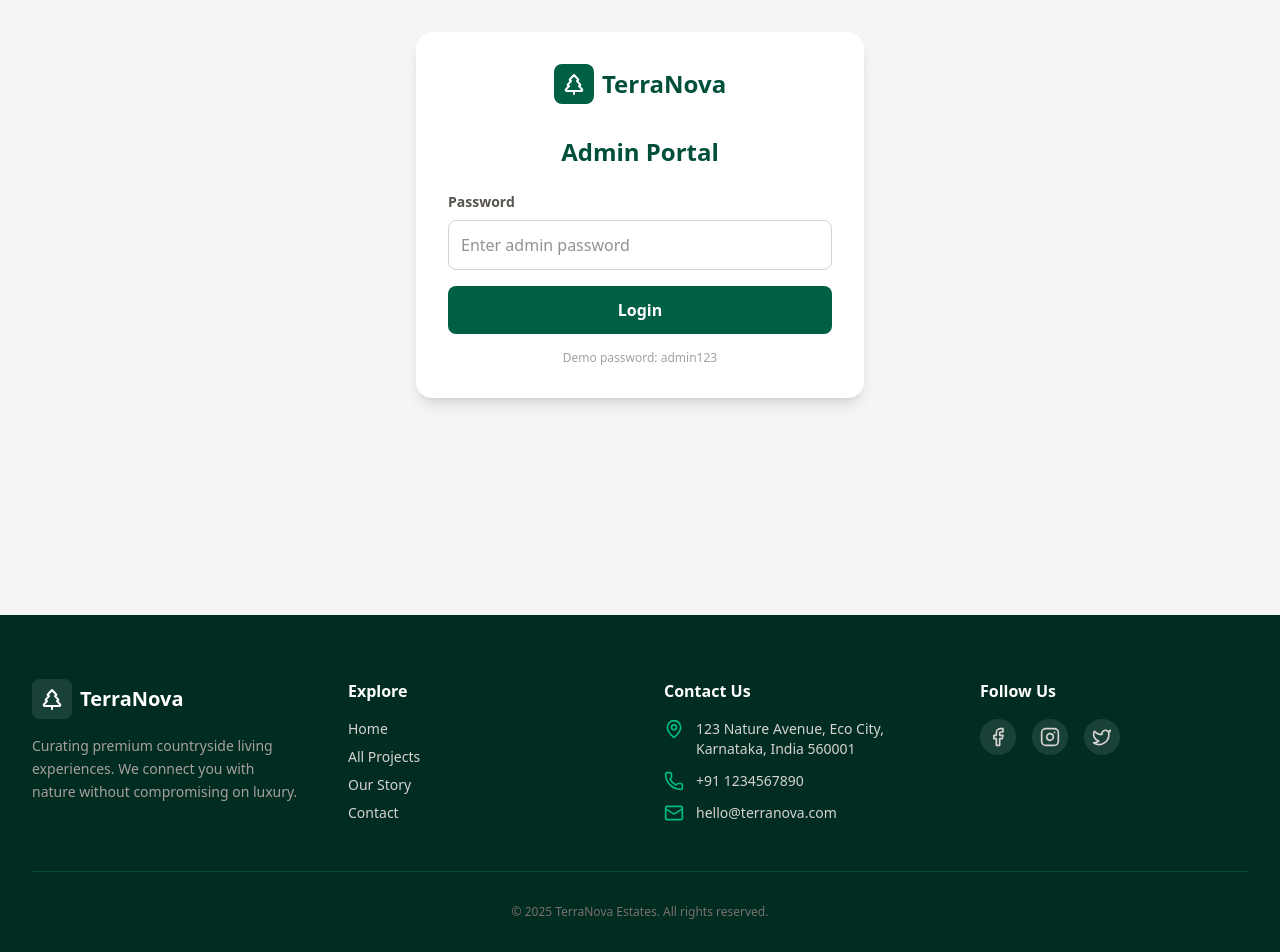
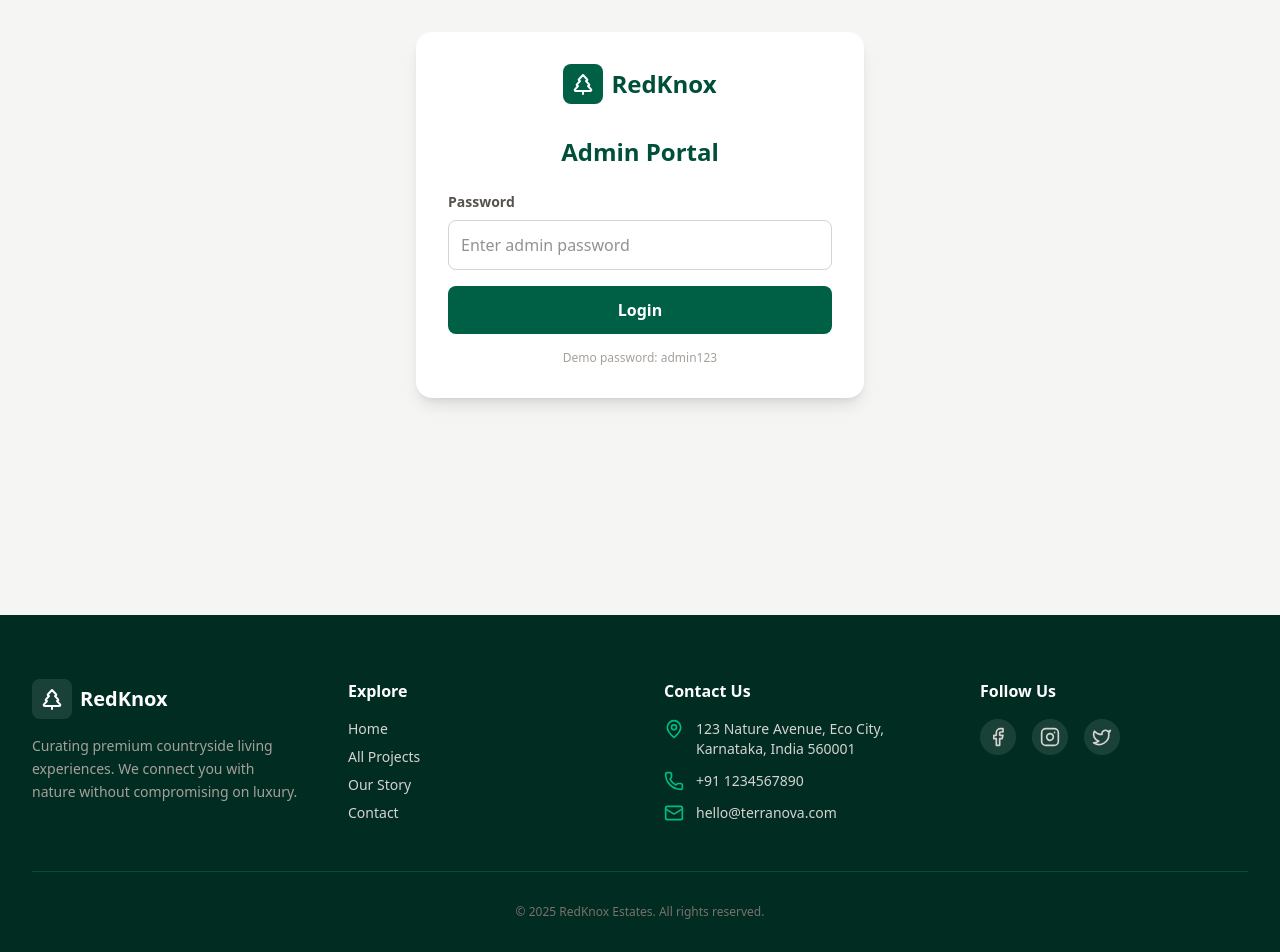
Before and after one commit to AshwinKumar0/TerraNova, a React (Vite) app: page /admin-login in a window 1280 px wide. Shown: the part 266-1218 px from the top of the page. Built offline with nearby package versions, Linux system fonts and the light colour scheme.

Commit message:
Renamed the Brand to redknox

```diff
--- a/index.html
+++ b/index.html
@@ -3,7 +3,7 @@
   <head>
     <meta charset="UTF-8" />
     <meta name="viewport" content="width=device-width, initial-scale=1.0" />
-    <title>TerraNova Estates | Premium Countryside Living</title>
+    <title>RedKnox Estates | Premium Countryside Living</title>
     <link href="https://fonts.googleapis.com/css2?family=Plus+Jakarta+Sans:wght@300;400;500;600;700;800&display=swap" rel="stylesheet">
   </head>
   <body>
--- a/src/components/Layout.tsx
+++ b/src/components/Layout.tsx
@@ -128,7 +128,7 @@ const Layout: React.FC<LayoutProps> = ({ children }) => {
                  <div className="bg-white/10 p-2 rounded-lg">
                     <TreePine className="h-6 w-6 text-white" />
                  </div>
-                 <span className="text-xl font-bold text-white">TerraNova</span>
+                 <span className="text-xl font-bold text-white">RedKnox</span>
               </div>
               <p className="text-sm leading-relaxed text-stone-400">
                 Curating premium countryside living experiences. We connect you with nature without compromising on luxury.
@@ -177,7 +177,7 @@ const Layout: React.FC<LayoutProps> = ({ children }) => {
           </div>
 
           <div className="border-t border-emerald-900 mt-12 pt-8 text-center text-xs text-stone-500">
-            © {new Date().getFullYear()} TerraNova Estates. All rights reserved.
+            © {new Date().getFullYear()} RedKnox Estates. All rights reserved.
           </div>
         </div>
       </footer>
--- a/src/pages/About.tsx
+++ b/src/pages/About.tsx
@@ -23,7 +23,7 @@ const About: React.FC = () => {
            <div className="space-y-4">
              <h2 className="text-3xl font-bold text-emerald-950">Who We Are</h2>
              <p className="text-stone-600 text-lg leading-relaxed">
-               Founded in 2015, TerraNova Estates began with a simple vision: to make owning a piece of nature accessible, safe, and sustainable. We realized that city dwellers yearned for a sanctuary, but the process of buying rural land was fraught with legal complexities and lack of infrastructure.
+               Founded in 2015, RedKnox Estates began with a simple vision: to make owning a piece of nature accessible, safe, and sustainable. We realized that city dwellers yearned for a sanctuary, but the process of buying rural land was fraught with legal complexities and lack of infrastructure.
              </p>
              <p className="text-stone-600 text-lg leading-relaxed">
                Today, we are the leading developer of managed farmland communities and luxury countryside villas. We don't just sell land; we build ecosystems where you can grow your own food, breathe clean air, and leave a legacy for future generations.
--- a/src/pages/AdminLogin.tsx
+++ b/src/pages/AdminLogin.tsx
@@ -34,7 +34,7 @@ const AdminLogin: React.FC<AdminLoginProps> = ({ onLoginSuccess }) => {
           <div className="bg-emerald-800 p-2 rounded-lg">
             <TreePine className="h-6 w-6 text-white" />
           </div>
-          <h1 className="text-2xl font-bold text-emerald-900">TerraNova</h1>
+          <h1 className="text-2xl font-bold text-emerald-900">RedKnox</h1>
         </div>
 
         <h2 className="text-2xl font-bold text-center text-emerald-900 mb-6">Admin Portal</h2>
--- a/src/pages/Home.tsx
+++ b/src/pages/Home.tsx
@@ -88,7 +88,7 @@ const Home: React.FC<HomeProps> = ({ projects }) => {
       <section className="bg-stone-100 py-20">
         <div className="max-w-7xl mx-auto px-4 sm:px-6 lg:px-8">
           <div className="text-center max-w-3xl mx-auto mb-16">
-            <h2 className="text-3xl font-bold text-emerald-950 mb-4">Why Choose TerraNova?</h2>
+            <h2 className="text-3xl font-bold text-emerald-950 mb-4">Why Choose RedKnox?</h2>
             <p className="text-stone-600">We go beyond selling land. We curate lifestyles embedded in nature, ensuring sustainability and legal transparency.</p>
           </div>
 
```
Also changed, not shown: 2 other files (tests, documents, lock files or other folders).
